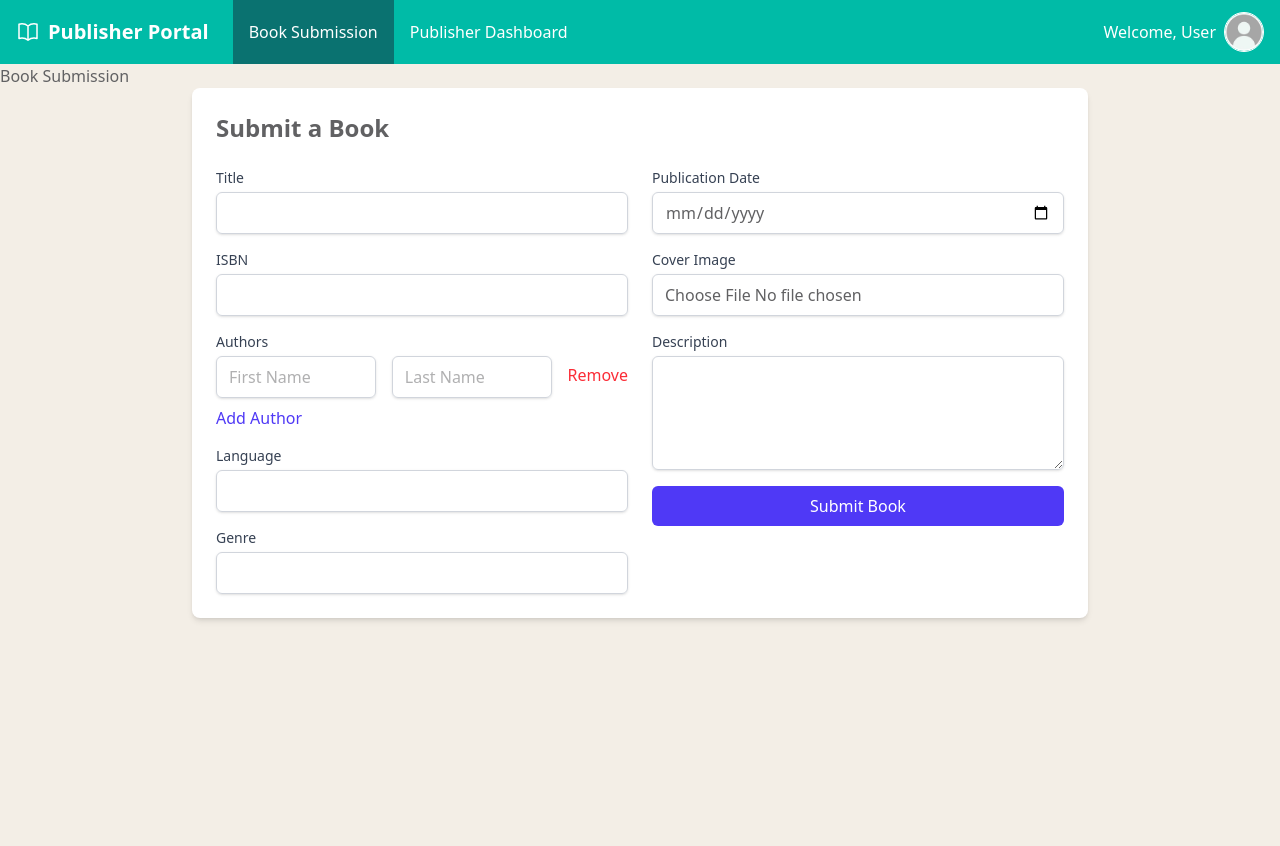
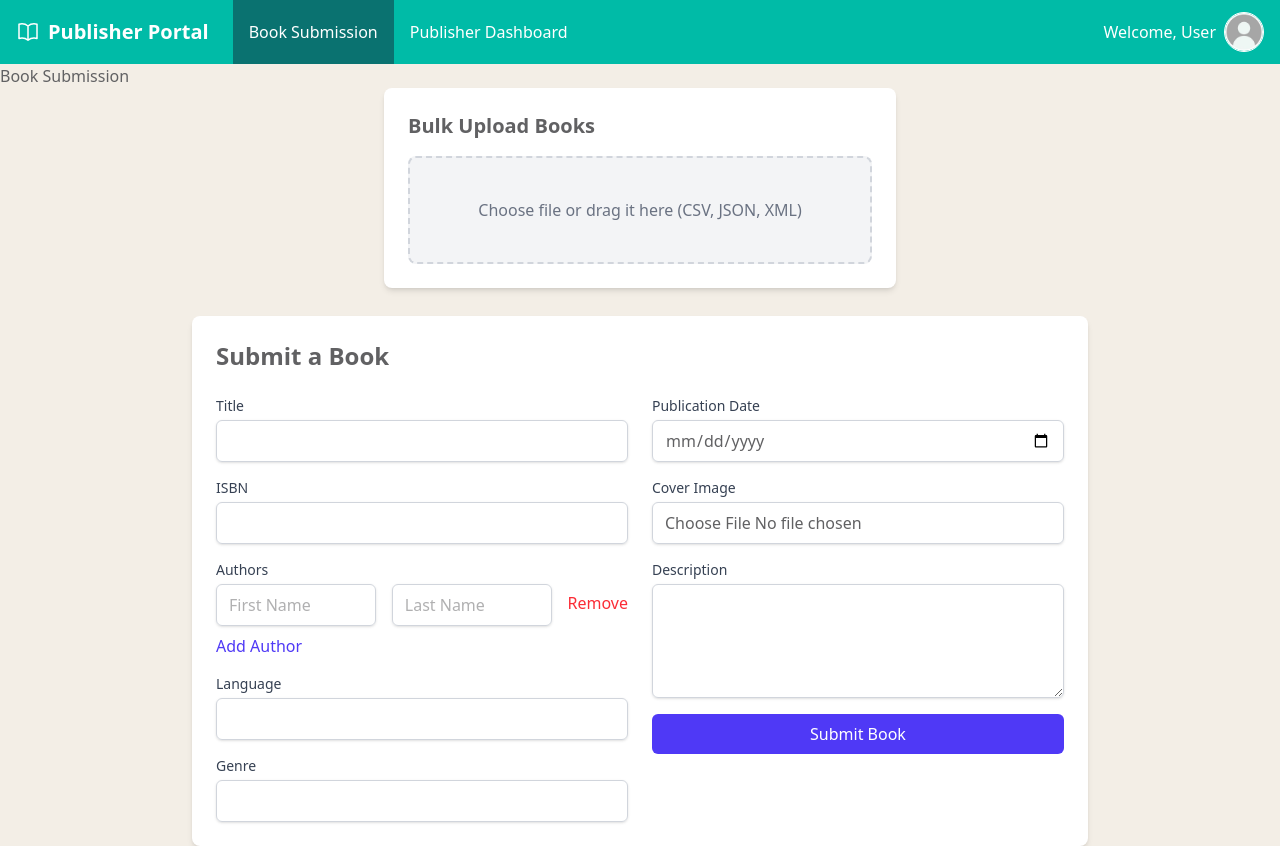
Before and after one commit to LoopLitSync/PublisherPortalFrontend, a React (Vite) app: page /book-submission in a window 1280 px wide. Before the commit the page ends 800 px from the top, so only its background shows below. Built offline with nearby package versions, Linux system fonts and the light colour scheme.

Commit message:
FEAT: add bulk book upload component

```diff
--- a/package.json
+++ b/package.json
@@ -18,6 +18,7 @@
     "prettier": "^3.5.3",
     "react": "^19.0.0",
     "react-dom": "^19.0.0",
+    "react-dropzone": "^14.3.8",
     "react-router-dom": "^7.3.0",
     "tailwindcss": "^4.0.12"
   },
--- /dev/null
+++ b/src/components/BoobBulkUpload.tsx
@@ -0,0 +1,42 @@
+import { useCallback, useState } from "react";
+import { useDropzone } from "react-dropzone";
+
+const BookBulkUpload = () => {
+  const [selectedFile, setSelectedFile] = useState<File | null>(null);
+
+  const acceptedFormats = {
+    "text/csv": [".csv"],
+    "application/json": [".json"],
+    "application/xml": [".xml", ".xaml"]
+  };
+
+  const onDrop = useCallback((acceptedFiles: File[]) => {
+    if (acceptedFiles.length > 0) {
+      setSelectedFile(acceptedFiles[0]);
+    }
+  }, []);
+
+  const { getRootProps, getInputProps } = useDropzone({
+    onDrop,
+    accept: acceptedFormats
+  });
+
+  return (
+    <div className="max-w-lg mx-auto p-6 bg-white rounded-lg shadow-md">
+      <h2 className="text-xl font-semibold mb-4">Bulk Upload Books</h2>
+      <div
+        {...getRootProps()}
+        className="border-2 border-dashed border-gray-300 bg-gray-100 text-gray-500 text-center py-10 rounded-lg cursor-pointer"
+      >
+        <input {...getInputProps()} />
+        {selectedFile ? (
+          <p>Selected file: {selectedFile.name}</p>
+        ) : (
+          <p>Choose file or drag it here (CSV, JSON, XML)</p>
+        )}
+      </div>
+    </div>
+  );
+};
+
+export default BookBulkUpload;
--- a/src/pages/BookSubmission.tsx
+++ b/src/pages/BookSubmission.tsx
@@ -1,11 +1,17 @@
 import React from 'react';
 import BookSubmissionForm from '../components/BookSubmissionForm';
+import BookBulkUpload from '../components/BoobBulkUpload';
 
 const BookSubmission: React.FC = () => {
     return (
         <div>
             <h1>Book Submission</h1>
+            <div className='mb-7'>
+            <BookBulkUpload></BookBulkUpload>
+            </div>
+            <div>
             <BookSubmissionForm></BookSubmissionForm>
+            </div>
         </div>
     );
 };
```
Also changed, not shown: 1 other file (tests, documents, lock files or other folders).
